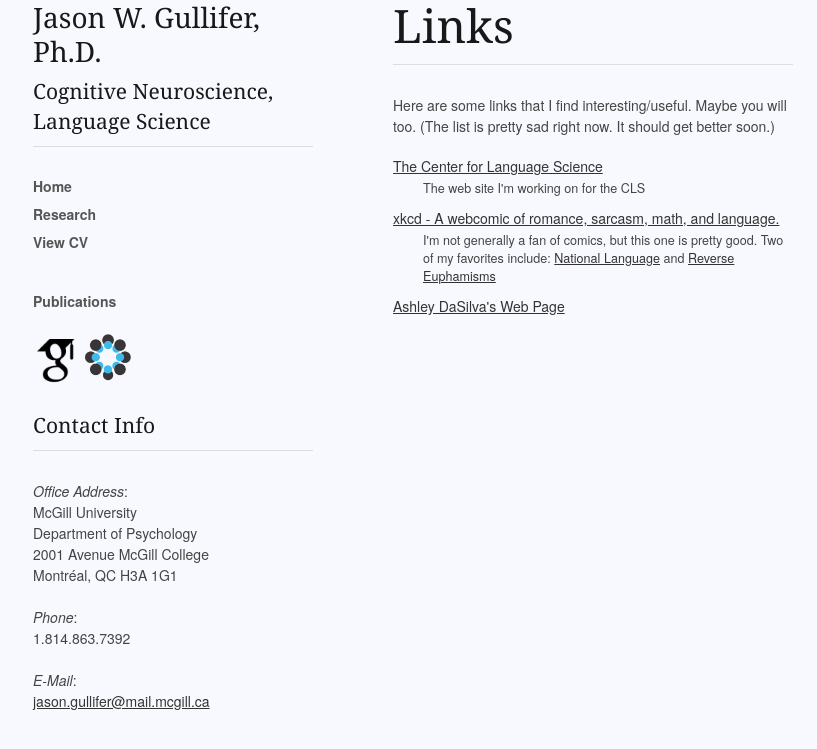
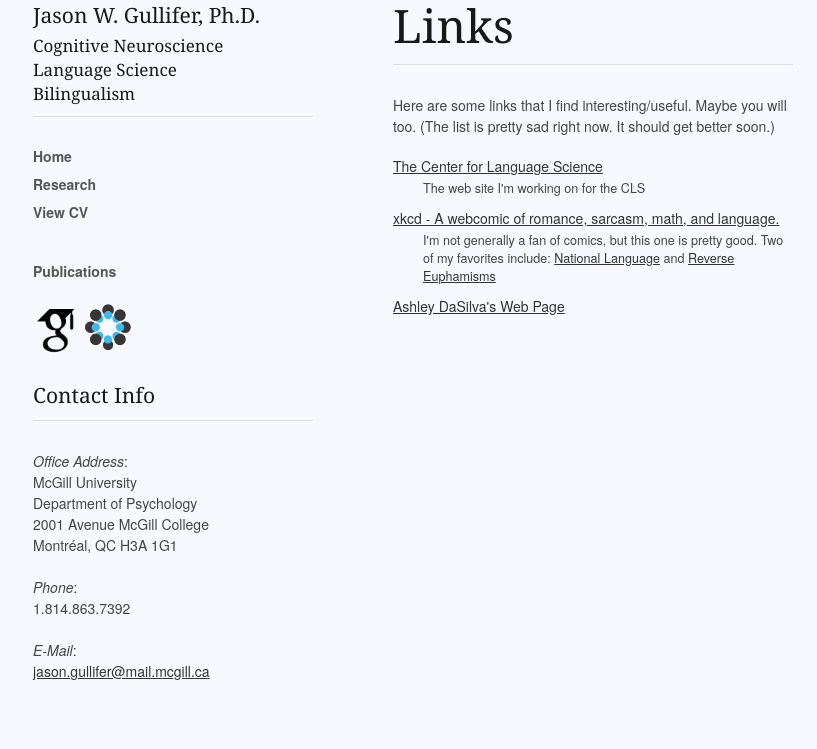
Before and after one commit to jasongullifer/jasongullifer.github.io, a Jekyll site: the page built from links.html, in a window 1280 px wide. Shown: the top 749 px of the page, without its empty margins (137-954 px from the left). Built offline with Jekyll 4.4.1, drawn with Linux system fonts in a browser that asks for light colours; nearby versions of some CDN libraries; Markdown is read by kramdown in place of the engine named in the settings.

Commit message:
title sizes

```diff
--- a/_layouts/default.html
+++ b/_layouts/default.html
@@ -47,8 +47,10 @@
 
   <div class="five columns sidebar">
 
-      <h3>Jason W. Gullifer, Ph.D.</h3>
-      <h4>Cognitive Neuroscience, Language Science</h4>
+      <h4>Jason W. Gullifer, Ph.D.</h3>
+      <h5>Cognitive Neuroscience<br>
+      	  Language Science<br>
+          Bilingualism</h4>
       <hr/>
 	  <nav>
 		{% include menubar.html %}
```
